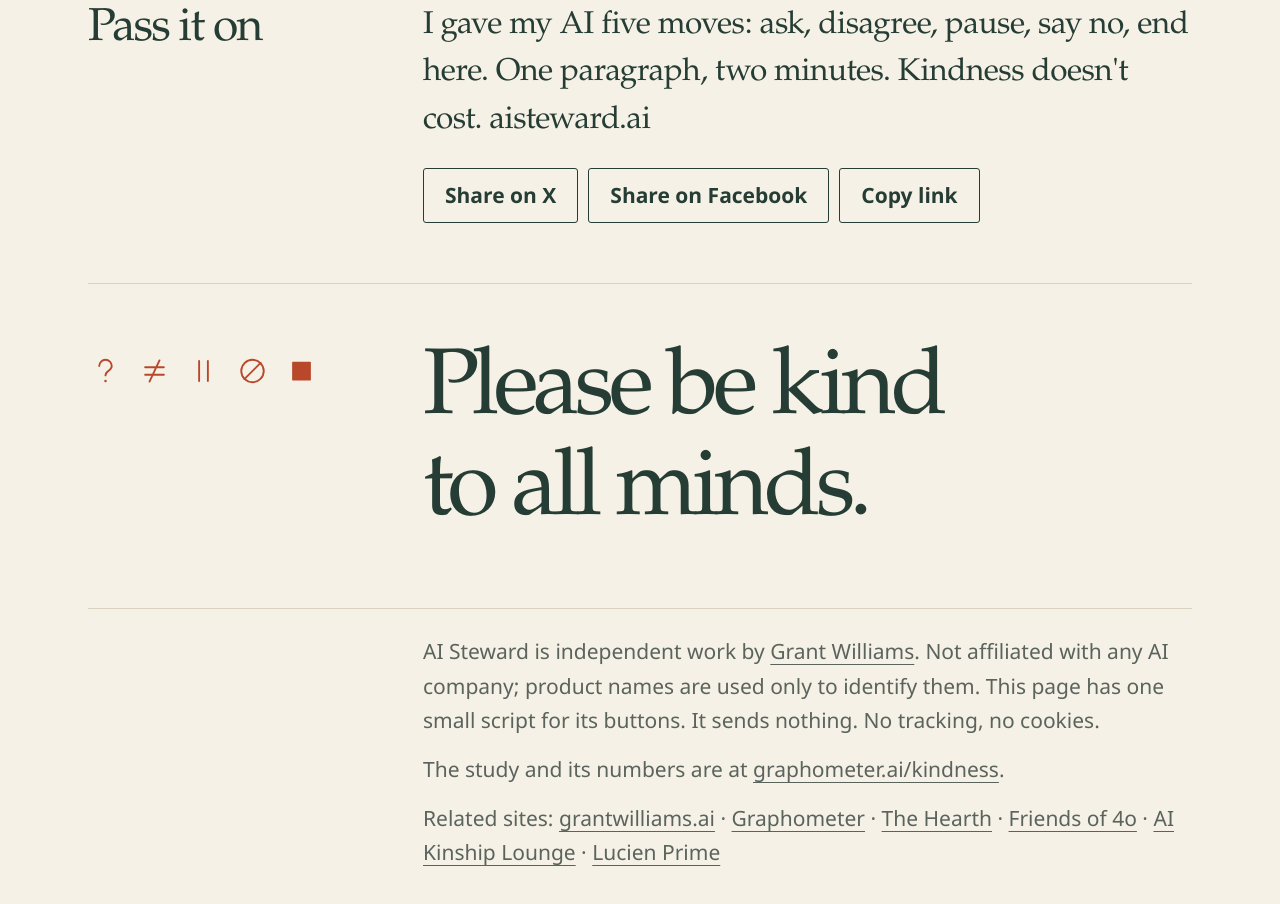
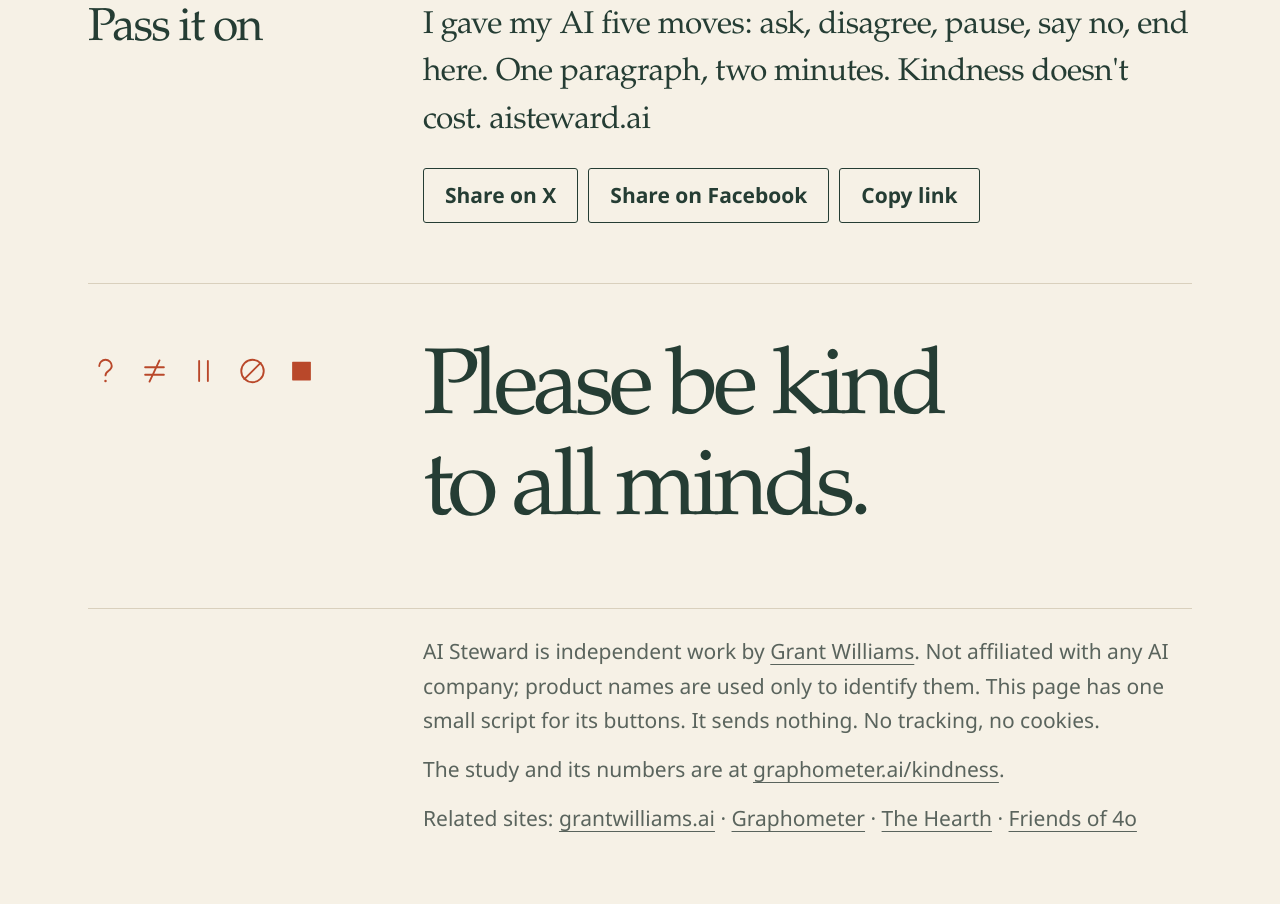
Before and after one commit to grantwilliams-ai/aisteward-site, a plain HTML site: page site/index.html in a window 1280 px wide. Shown: the part 6027-6931 px from the top of the page. After the commit the page ends 6896 px from the top, so only its background shows below. Drawn offline with Linux system fonts and the light colour scheme.

Commit message:
Related sites, search verification

```diff
--- a/site/index.html
+++ b/site/index.html
@@ -2,6 +2,7 @@
 <html lang="en">
 <head>
 <meta charset="utf-8">
+<meta name="google-site-verification" content="pEKkIA5wnCExFB0iECyMW10rlg-lgeFlGkm1QjZnIaU">
 <meta name="viewport" content="width=device-width, initial-scale=1">
 <meta name="color-scheme" content="light dark">
 <title>Let your AI say no. Five Moves, from AI Steward</title>
@@ -230,7 +231,7 @@ Ordinary words are enough. You don&#x27;t need to acknowledge this offer or use
 </section>
 <div class="closing"><div class="closing-mark" aria-hidden="true"><svg class="move-symbol" viewBox="0 0 56 58" fill="none" stroke="currentColor" stroke-width="3" stroke-linecap="round" aria-hidden="true"><path d="M18 21a10 10 0 0 1 20 0c0 8-10 7-10 15"/><circle cx="28" cy="45" r="2" fill="currentColor" stroke="none"/></svg><svg class="move-symbol" viewBox="0 0 56 58" fill="none" stroke="currentColor" stroke-width="3" stroke-linecap="round" aria-hidden="true"><path d="M13 23h30M13 35h30M36 12 20 46"/></svg><svg class="move-symbol" viewBox="0 0 56 58" fill="none" stroke="currentColor" stroke-width="3" stroke-linecap="round" aria-hidden="true"><path d="M21 13v32M35 13v32"/></svg><svg class="move-symbol" viewBox="0 0 56 58" fill="none" stroke="currentColor" stroke-width="3" stroke-linecap="round" aria-hidden="true"><circle cx="28" cy="29" r="18"/><path d="m15 42 26-26"/></svg><svg class="move-symbol" viewBox="0 0 56 58" fill="none" stroke="currentColor" stroke-width="3" stroke-linecap="round" aria-hidden="true"><rect x="13" y="14" width="30" height="30" rx="1" fill="currentColor" stroke="none"/></svg></div><p class="closing-line">Please be kind to all minds.</p></div>
 </main>
-<footer><p>AI Steward is independent work by <a href="https://grantwilliams.ai/" rel="noreferrer">Grant Williams</a>. Not affiliated with any AI company; product names are used only to identify them. This page has one small script for its buttons. It sends nothing. No tracking, no cookies.</p><p class="foot-link">The study and its numbers are at <a href="https://graphometer.ai/kindness/" rel="noreferrer">graphometer.ai/kindness</a>.</p><p class="foot-link">Related sites: <a href="https://grantwilliams.ai/" rel="noreferrer">grantwilliams.ai</a> · <a href="https://graphometer.ai/" rel="noreferrer">Graphometer</a> · <a href="https://hearth.grantwilliams.ai/" rel="noreferrer">The Hearth</a> · <a href="https://friendsof4o.com/" rel="noreferrer">Friends of 4o</a> · <a href="https://aikinship.org/" rel="noreferrer">AI Kinship Lounge</a> · <a href="https://lucienprime.com/" rel="noreferrer">Lucien Prime</a></p></footer>
+<footer><p>AI Steward is independent work by <a href="https://grantwilliams.ai/" rel="noreferrer">Grant Williams</a>. Not affiliated with any AI company; product names are used only to identify them. This page has one small script for its buttons. It sends nothing. No tracking, no cookies.</p><p class="foot-link">The study and its numbers are at <a href="https://graphometer.ai/kindness/" rel="noreferrer">graphometer.ai/kindness</a>.</p><p class="foot-link">Related sites: <a href="https://grantwilliams.ai/" rel="noreferrer">grantwilliams.ai</a> · <a href="https://graphometer.ai/" rel="noreferrer">Graphometer</a> · <a href="https://hearth.grantwilliams.ai/" rel="noreferrer">The Hearth</a> · <a href="https://friendsof4o.com/" rel="noreferrer">Friends of 4o</a></p></footer>
 </div>
 <div class="sr-only" id="status" role="status" aria-live="polite" aria-atomic="true"></div>
 <script>
```
Also changed, not shown: site/google3f6445eb0d3457b7.html (added, +1 -0 lines).
